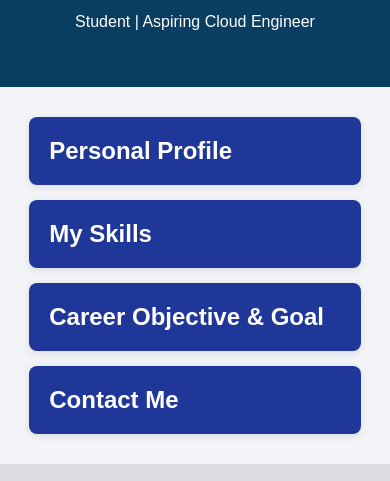
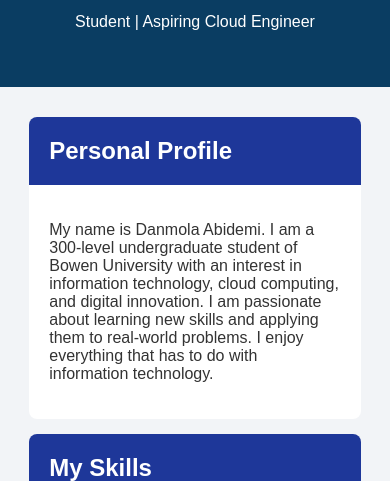
Before and after one commit to BiddyDev/BiddyDev.github.io, a plain HTML site: page index.html in a window 390 px wide. Shown: the part 345-826 px from the top of the page. Drawn offline with Linux system fonts and the light colour scheme.

Commit message:
Add files via upload

```diff
--- a/script.js
+++ b/script.js
@@ -1,6 +1,10 @@
 const accordionItems = document.querySelectorAll(".accordion-item");
 
+// Only enable accordion on larger screens
+if (window.innerWidth > 768) {
+
     accordionItems.forEach(item => {
+
         item.addEventListener("mouseenter", () => {
             item.classList.add("active");
         });
@@ -8,7 +12,10 @@ accordionItems.forEach(item => {
         item.addEventListener("mouseleave", () => {
             item.classList.remove("active");
         });
+
     });
+
+}
 
 function displayMessage() {
     document.getElementById("message").innerHTML =
--- a/style.css
+++ b/style.css
@@ -68,3 +68,20 @@ footer {
     background-color: #dcdde1;
     margin-top: 30px;
 }
+
+/* Mobile view: disable accordion */
+@media (max-width: 768px) {
+
+    .accordion-content {
+        max-height: none;
+        padding: 20px;
+    }
+
+    .accordion-item {
+        box-shadow: none;
+    }
+
+    .accordion-title {
+        cursor: default;
+    }
+}
```
Also changed, not shown: index.html (+6 -3 lines). Lines whose indentation alone changed are shown as unchanged.
